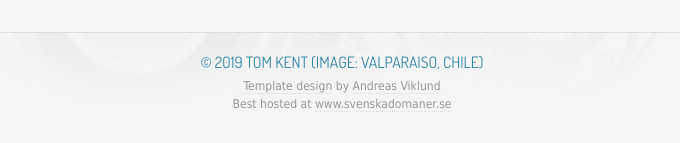
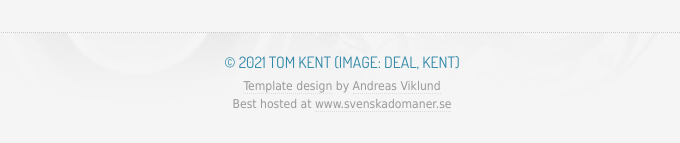
Before and after one commit to tkent198/tkent198.github.io, a plain HTML site: page index.html in a window 1280 px wide. Shown: the part 3864-4007 px from the top of the page, without its empty margins (298-978 px from the left). Drawn offline with Linux system fonts and the light colour scheme.

Commit message:
Update index.html

```diff
--- a/index.html
+++ b/index.html
@@ -258,7 +258,7 @@ target = "blank">Yorkshire Post</a>.</p>
 
 	<div id="footer" class="row">
 		<div class="col c12 aligncenter">
-			<h3>&copy; 2019 Tom Kent (Image: Valparaiso, Chile)</h3>
+			<h3>&copy; 2021 Tom Kent (Image: Deal, Kent)</h3>
 			<p><a href="http://andreasviklund.com/templates/origo/">Template design</a> by <a href="http://andreasviklund.com/" target="_blank">Andreas Viklund</a><br />
 		Best hosted at <a href="https://www.svenskadomaner.se/?ref=mall&amp;ling=en" title="Svenska Domäner AB">www.svenskadomaner.se</a></p>
 		</div>
```
